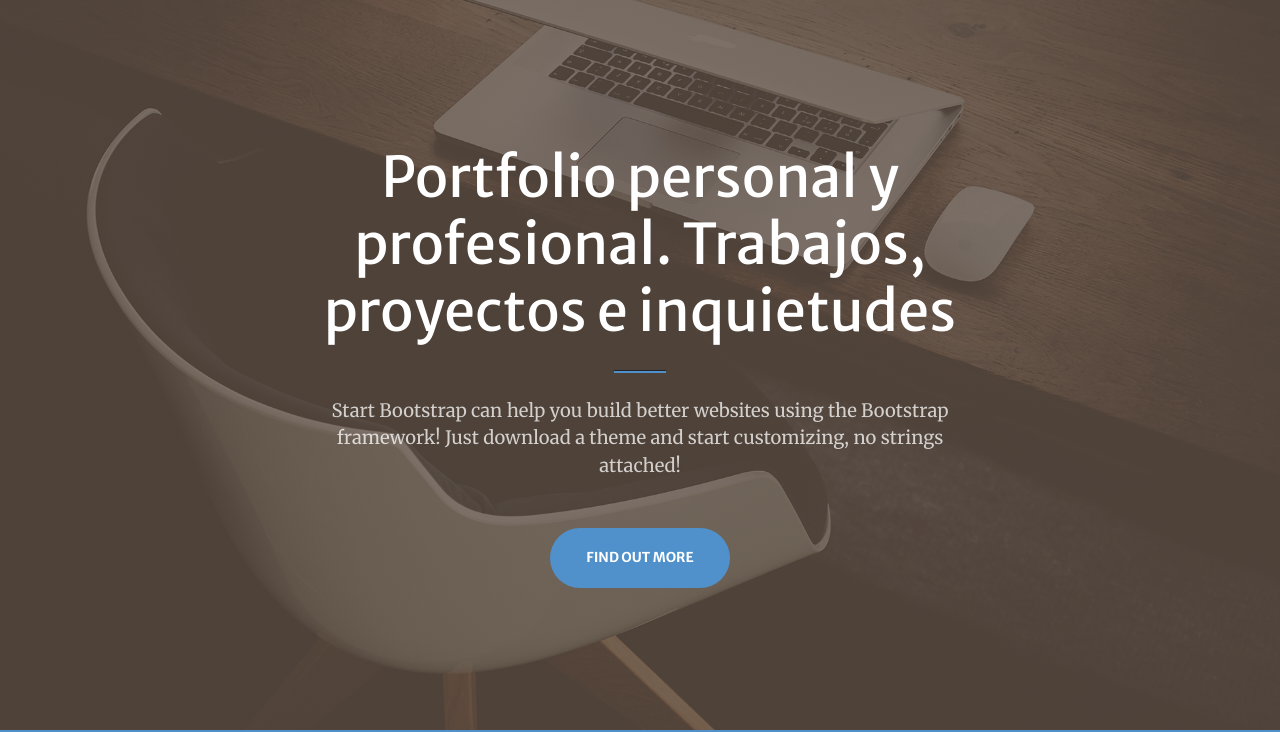
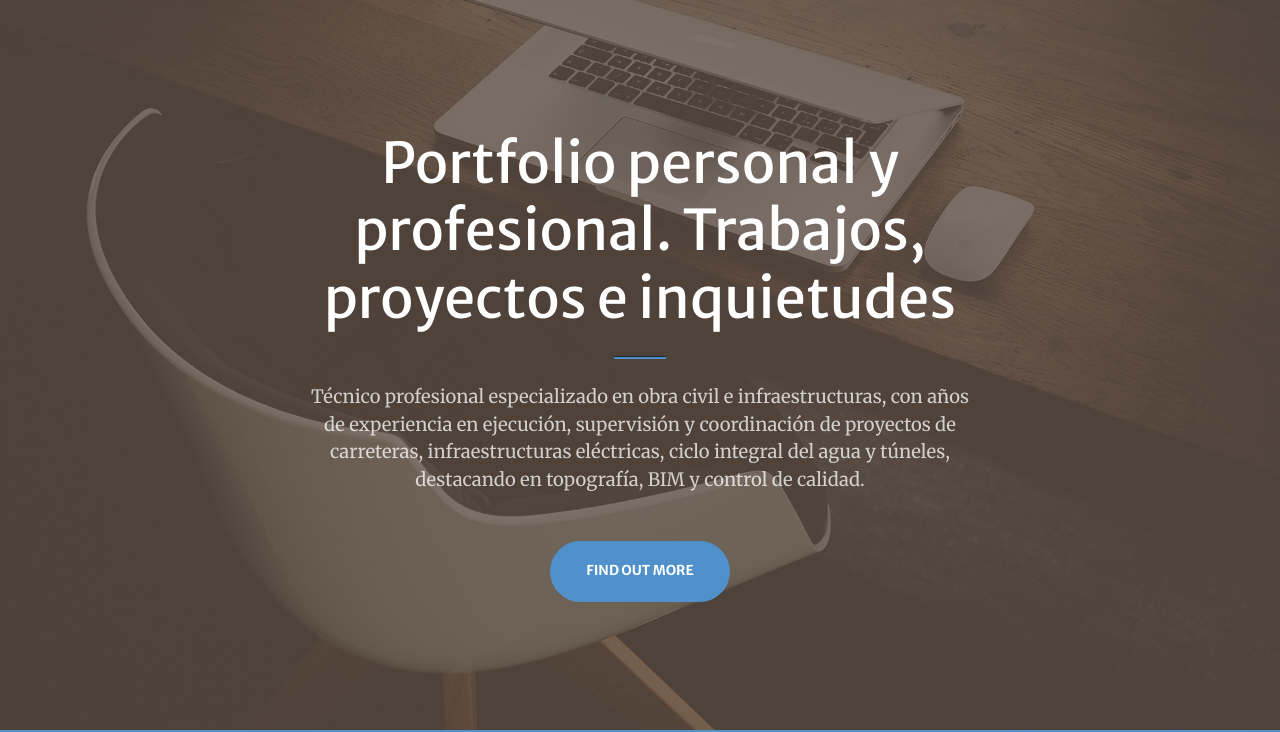
Before and after one commit to dvdfdz/portfolio, a plain HTML site: page index.html in a window 1280 px wide. Shown: the part 70-802 px from the top of the page. Drawn offline with nearby package versions, Linux system fonts and the light colour scheme; some packages are replaced by stand-ins of ours; a script that the page names is missing.

Commit message:
Update index.html

```diff
--- a/index.html
+++ b/index.html
@@ -43,7 +43,7 @@
                         <hr class="divider" />
                     </div>
                     <div class="col-lg-8 align-self-baseline">
-                        <p class="text-white-75 mb-5">Start Bootstrap can help you build better websites using the Bootstrap framework! Just download a theme and start customizing, no strings attached!</p>
+                        <p class="text-white-75 mb-5">Técnico profesional especializado en obra civil e infraestructuras, con años de experiencia en ejecución, supervisión y coordinación de proyectos de carreteras, infraestructuras eléctricas, ciclo integral del agua y túneles, destacando en topografía, BIM y control de calidad.</p>
                         <a class="btn btn-primary btn-xl" href="#about">Find Out More</a>
                     </div>
                 </div>
```
